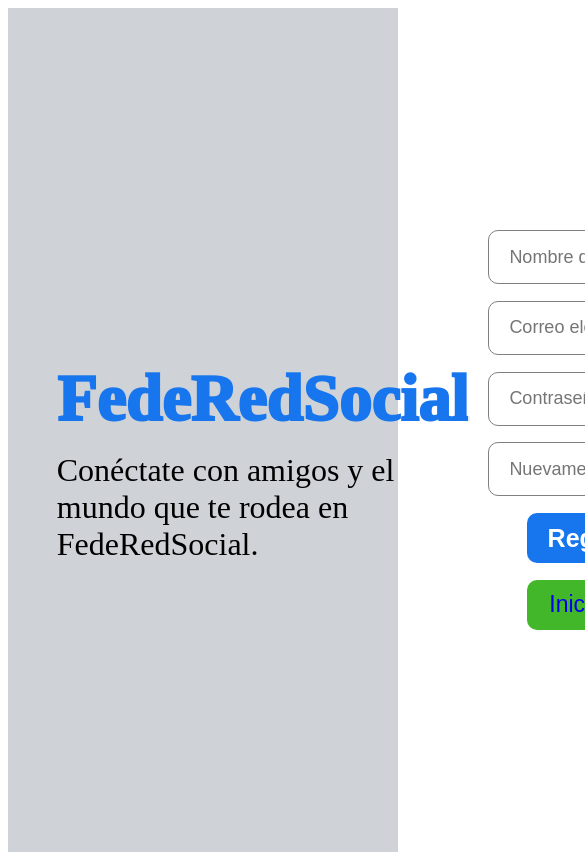
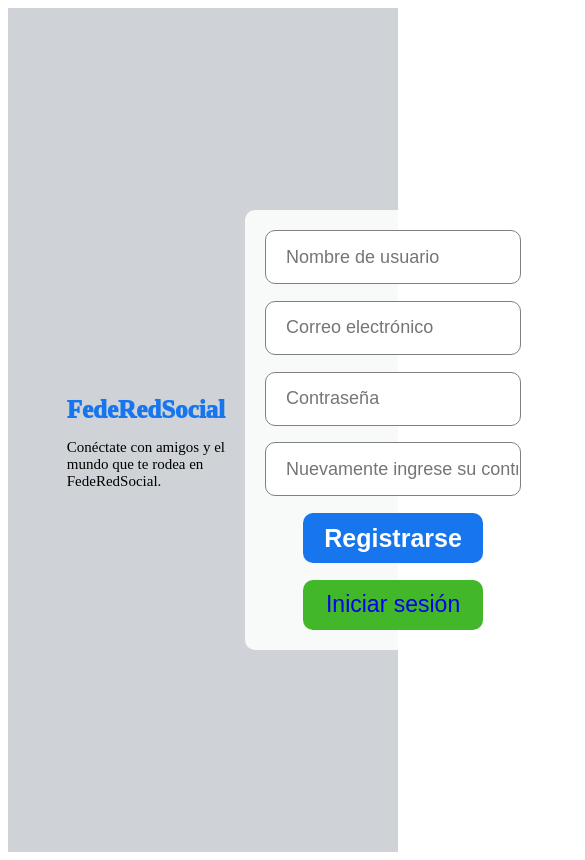
Before and after one commit to GasFeDev/gfd-chatapp, a React (Create React App) app in the folder client/: page / in a window 390 px wide. Shown: the top 860 px of the page, 585 px wide, since content can reach past the window. Built offline with nearby package versions, Linux system fonts and the light colour scheme.

Commit message:
4 Deploy

```diff
--- a/client/src/pages/register/register.css
+++ b/client/src/pages/register/register.css
@@ -84,3 +84,26 @@
   font-weight: 500;
   cursor: pointer;
 }
+
+@media screen and (max-width: 590px) {
+  .loginLogo {
+    font-size: 25px;
+  }
+  .loginDesc {
+    font-size: 15px;
+    display: inline;
+  }
+  .loginLeft,
+  .loginRight {
+    margin: 10px;
+  }
+}
+
+@media screen and (max-width: 380px) {
+  .loginLogo {
+    display: none;
+  }
+  .loginDesc {
+    display: none;
+  }
+}
```
